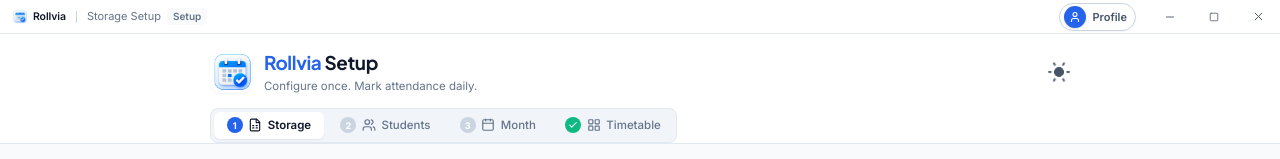
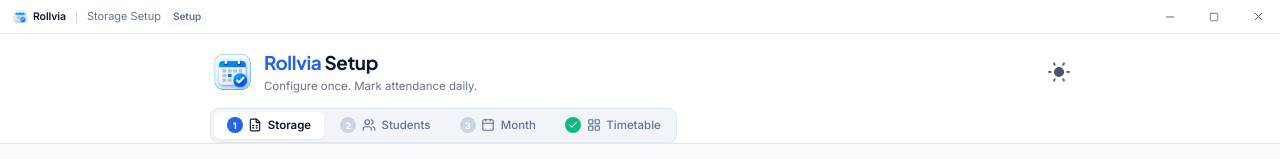
Before and after one commit to DevlopTecy/Rollvia, a React (Vite) app: page / in a window 1280 px wide. Shown: the top 159 px of the page. Built offline with nearby package versions, Linux system fonts and the light colour scheme.

Commit message:
fix(ui): remove profile button from setup titlebar

```diff
--- a/src/components/layout/TitleBar.tsx
+++ b/src/components/layout/TitleBar.tsx
@@ -4,8 +4,6 @@ import { useFlow, useTheme } from '../../context';
 import attendlyLogo from '../../assets/attendly-logo.png';
 import attendlyLogoDark from '../../assets/attendly-icon-dark.png';
 import attendlyLogoLight from '../../assets/attendly-icon-light.png';
-import { ProfilePanel } from '../collaboration/ProfilePanel';
-import { PresenceBadges } from '../collaboration/PresenceBadges';
 
 export const TitleBar: React.FC = () => {
   const [isMaximized, setIsMaximized] = useState(false);
@@ -92,11 +90,6 @@ export const TitleBar: React.FC = () => {
         </span>
       </div>
 
-      <div className="titlebar-actions">
-        <PresenceBadges />
-        <ProfilePanel />
-      </div>
-
       <div className="titlebar-window-controls">
         <button
           className="titlebar-btn"
```
